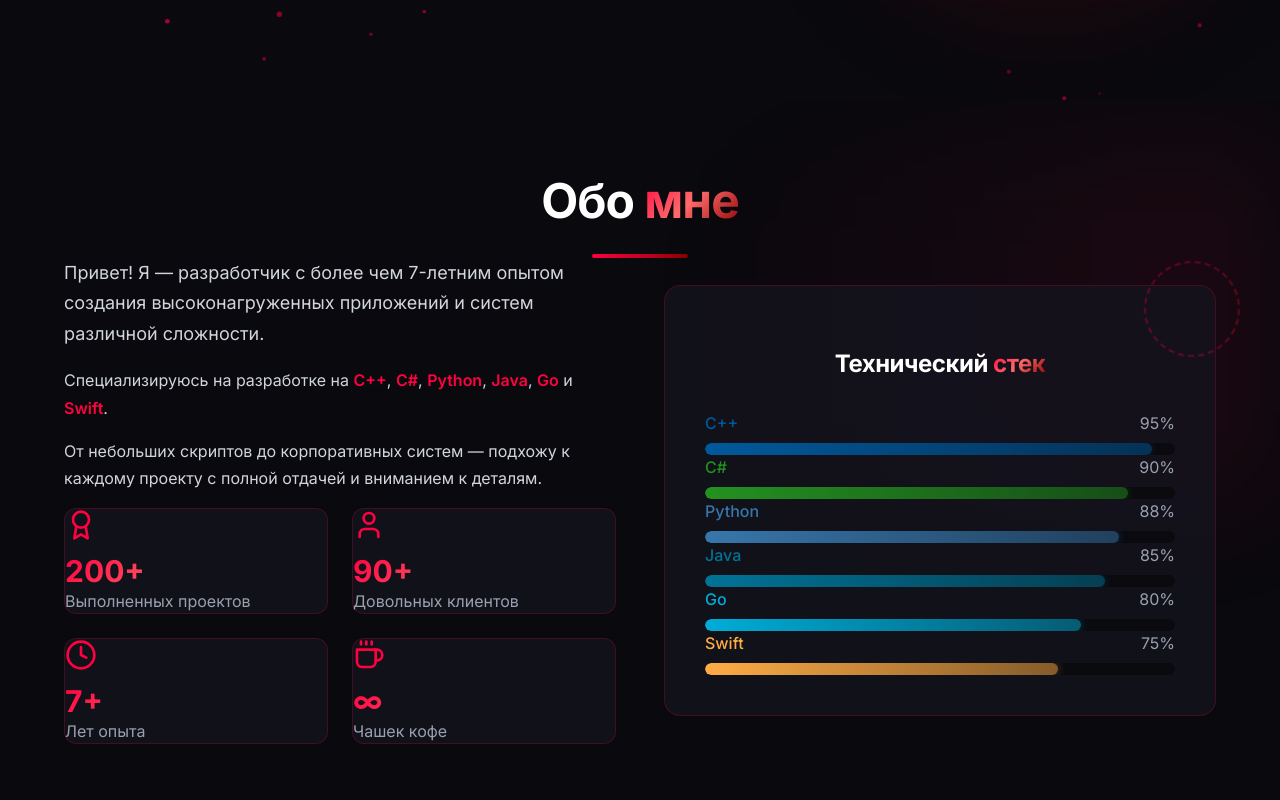
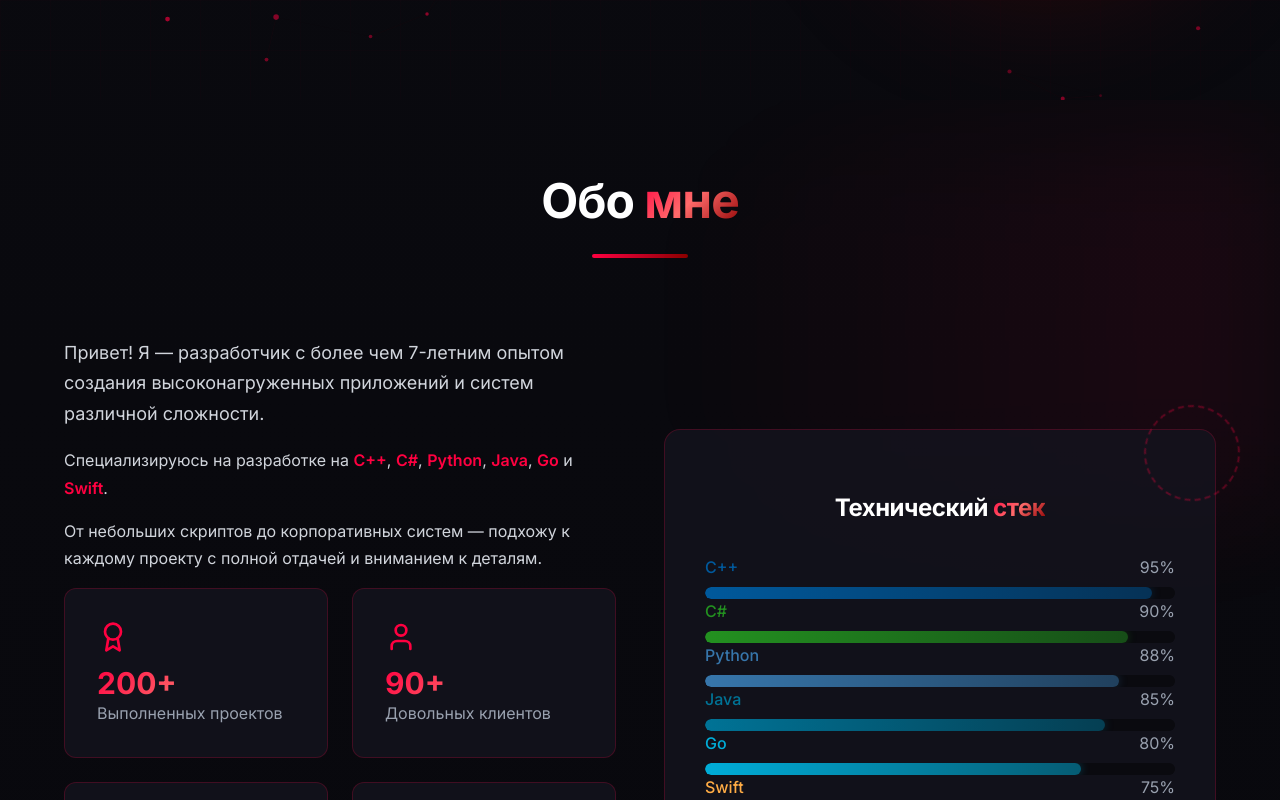
Before and after one commit to 666Code-x/triplesixcode, a Next.js app: page / in a window 1280 px wide. Shown: the part 700-1500 px from the top of the page. Built offline with nearby package versions, Linux system fonts and the light colour scheme.

Commit message:
UI fixes

```diff
--- a/src/app/globals.css
+++ b/src/app/globals.css
@@ -371,6 +371,14 @@
   margin-bottom: 2rem;
 }
 
+.mb-16 {
+  margin-bottom: 4rem;
+}
+
+.mb-20 {
+  margin-bottom: 5rem;
+}
+
 /* Border radius fallbacks */
 .rounded-lg {
   border-radius: 0.5rem;
--- a/src/app/sections/About.tsx
+++ b/src/app/sections/About.tsx
@@ -38,7 +38,7 @@
           whileInView={{ opacity: 1, y: 0 }}
           viewport={{ once: true, amount: 0.3 }}
           transition={{ duration: 0.8 }}
-          className="text-center mb-16"
+          className="text-center mb-20"
         >
           <h2 className="text-4xl md:text-5xl font-bold mb-4">
             Обо <span className="gradient-text">мне</span>
@@ -82,7 +82,7 @@
                   viewport={{ once: true }}
                   transition={{ delay: index * 0.1 }}
                   whileHover={{ scale: 1.05 }}
-                  className="p-6 bg-666-gray/50 rounded-xl border border-666-red/20 glow-card"
+                  className="p-8 bg-666-gray/50 rounded-xl border border-666-red/20 glow-card"
                 >
                   <stat.icon className="w-8 h-8 text-666-red mb-3" />
                   <div className="text-3xl font-bold gradient-text">{stat.value}</div>
```
